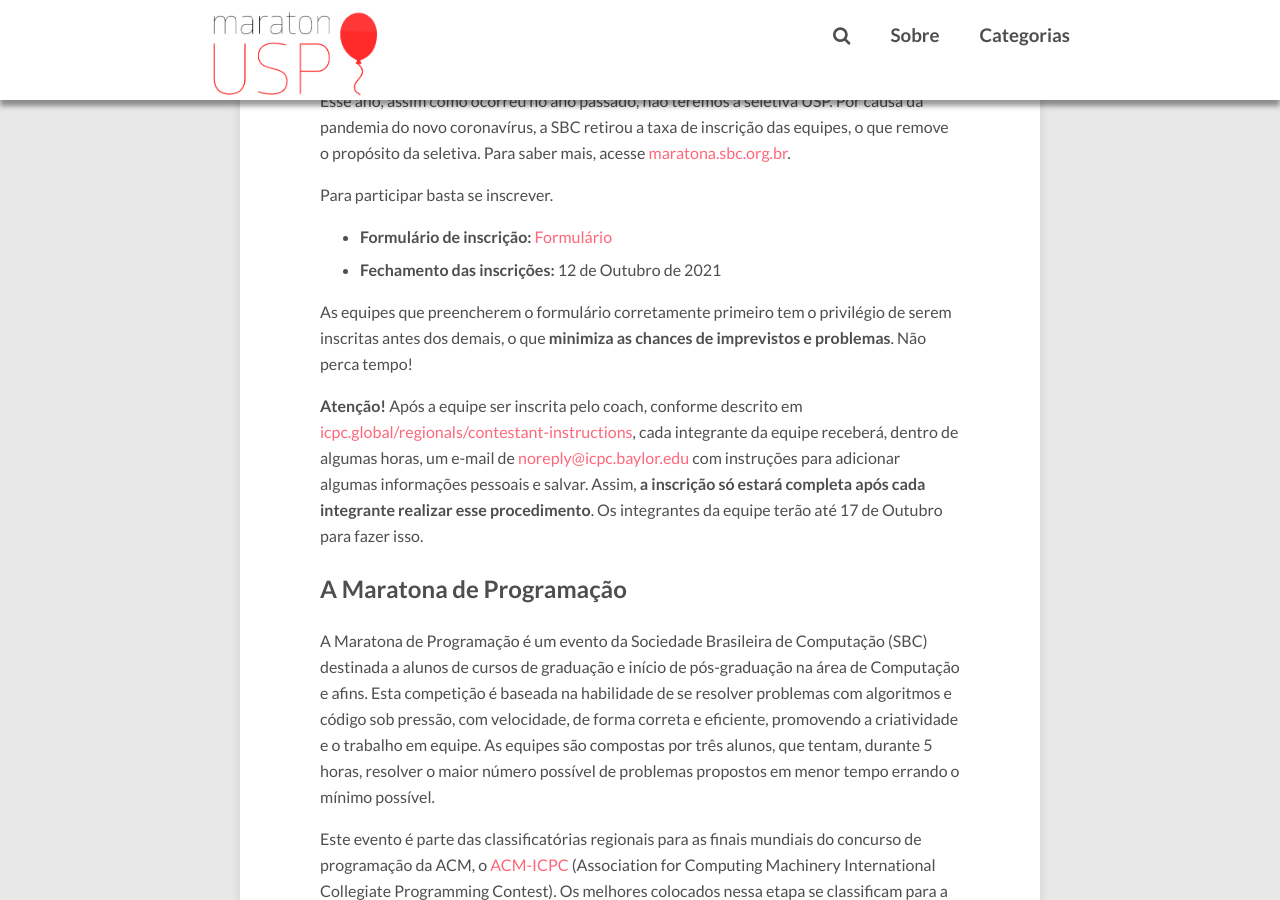
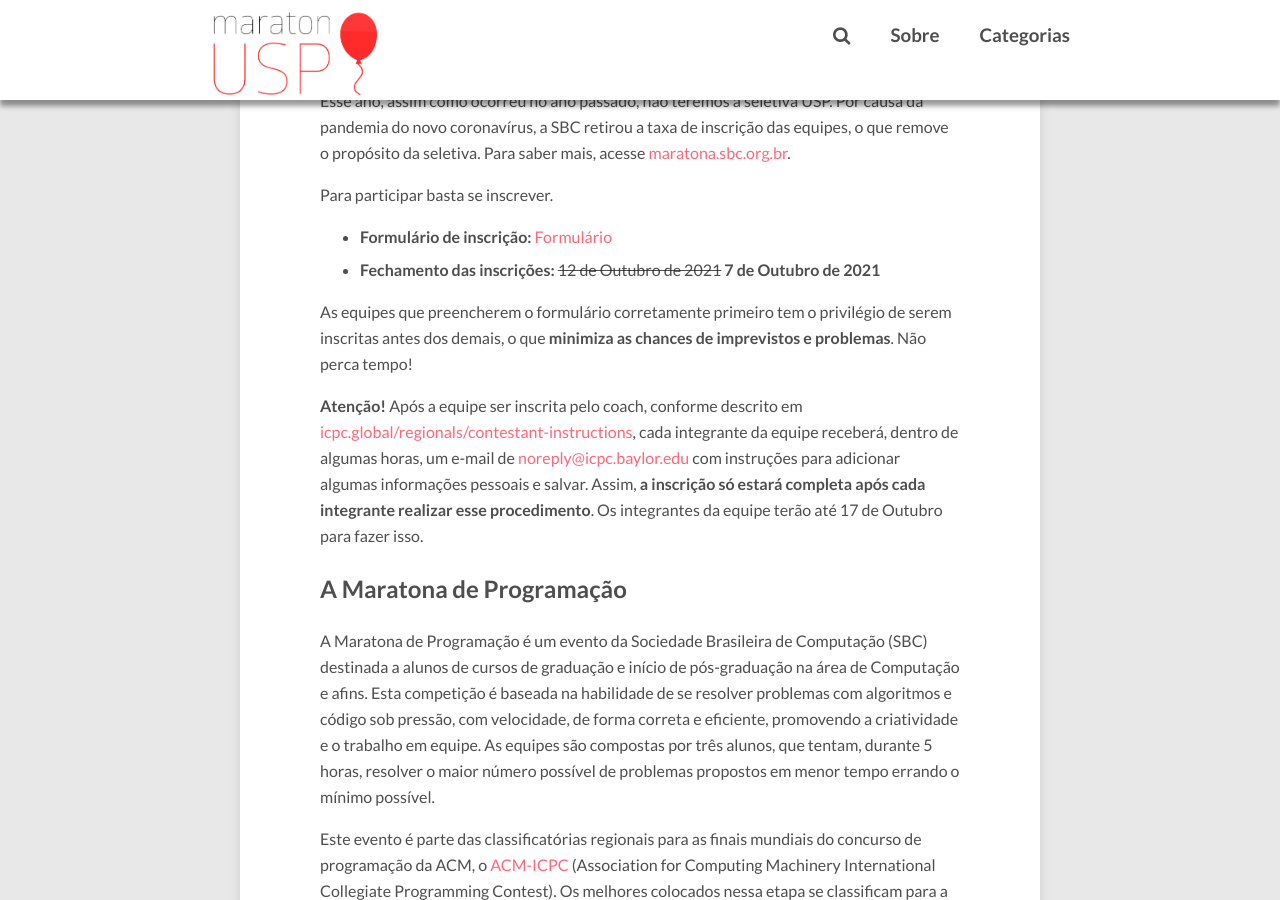
Before and after one commit to maratonusp/blog, a Jekyll site: the page built from _posts/2021-09-23-inscricao-2021.md, in a window 1280 px wide and 900 px high, scrolled down 497 px. Built offline with Jekyll 4.4.1, drawn with Linux system fonts in a browser that asks for light colours; nearby versions of some CDN libraries; comment, search, counter and statistics services are not loaded.

Commit message:
Update date inscricoes subreg 2021

```diff
--- a/_posts/2021-09-23-inscricao-2021.md
+++ b/_posts/2021-09-23-inscricao-2021.md
@@ -17,7 +17,8 @@ saber mais, acesse [maratona.sbc.org.br](http://maratona.sbc.org.br/).
 Para participar basta se inscrever.
 
 - **Formulário de inscrição:** [Formulário](https://forms.gle/dBkQwQyr1QHyT45UA)
-- **Fechamento das inscrições:** 12 de Outubro de 2021
+- **Fechamento das inscrições:** ~~12 de Outubro de 2021~~  **7 de
+  Outubro de 2021**
 
 As equipes que preencherem o formulário corretamente primeiro tem o
 privilégio de serem inscritas antes dos demais, o que **minimiza as
```
